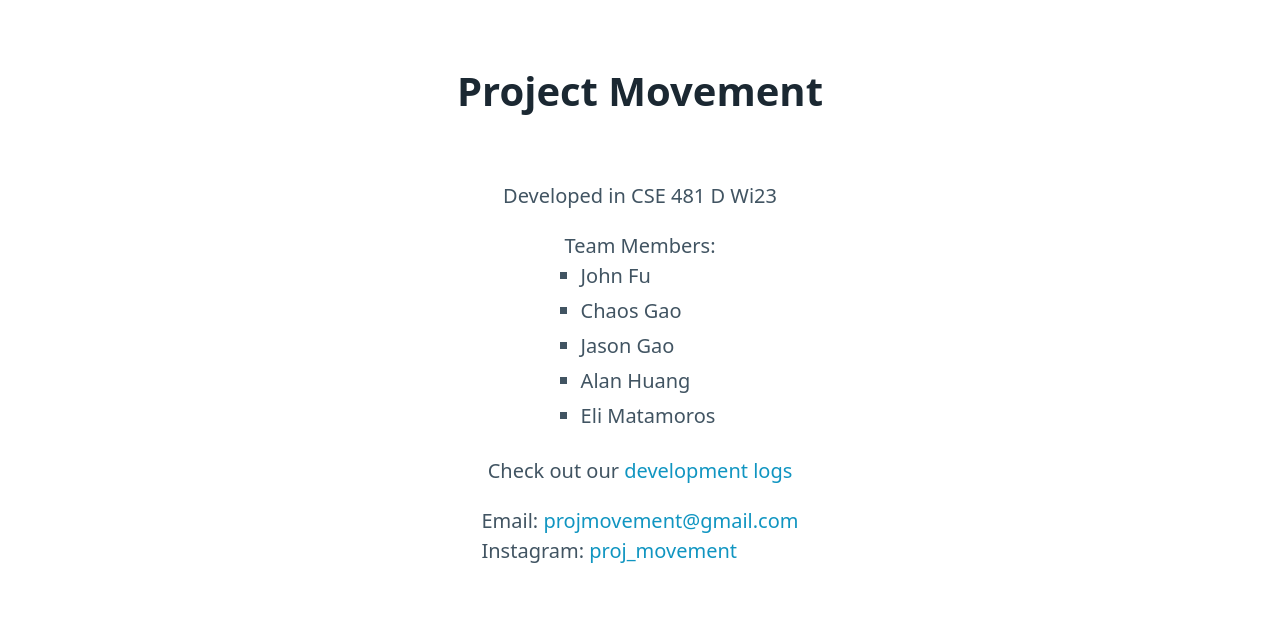
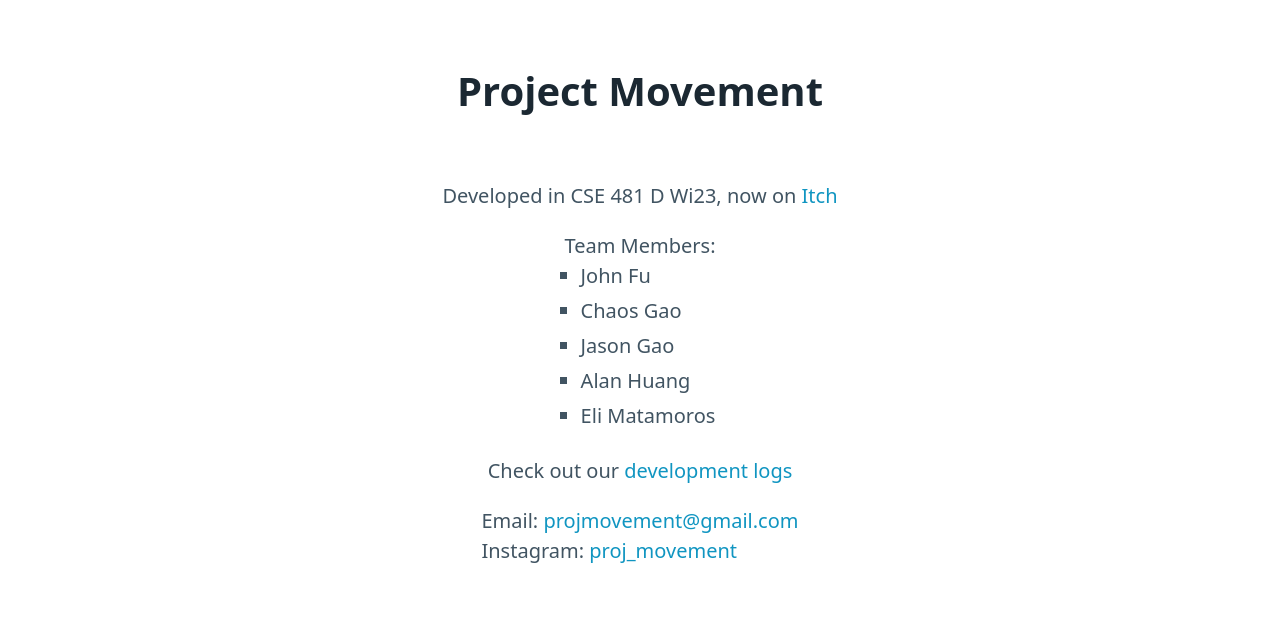
Before and after one commit to jgao222/project-movement, a plain HTML site: page index.html in a window 1280 px wide. Shown: the part 177-800 px from the top of the page. Drawn offline with Linux system fonts and the light colour scheme.

Commit message:
add itch link to main page

```diff
--- a/index.html
+++ b/index.html
@@ -22,7 +22,7 @@
 	<main class="container center-children">
 		<h1>Project Movement</h1>
 		<p>
-			Developed in CSE 481 D Wi23
+			Developed in CSE 481 D Wi23, now on <a href="https://project-movement.itch.io/project-movement">Itch</a>
 		</p>
 		Team Members:
 		<ul>
```
